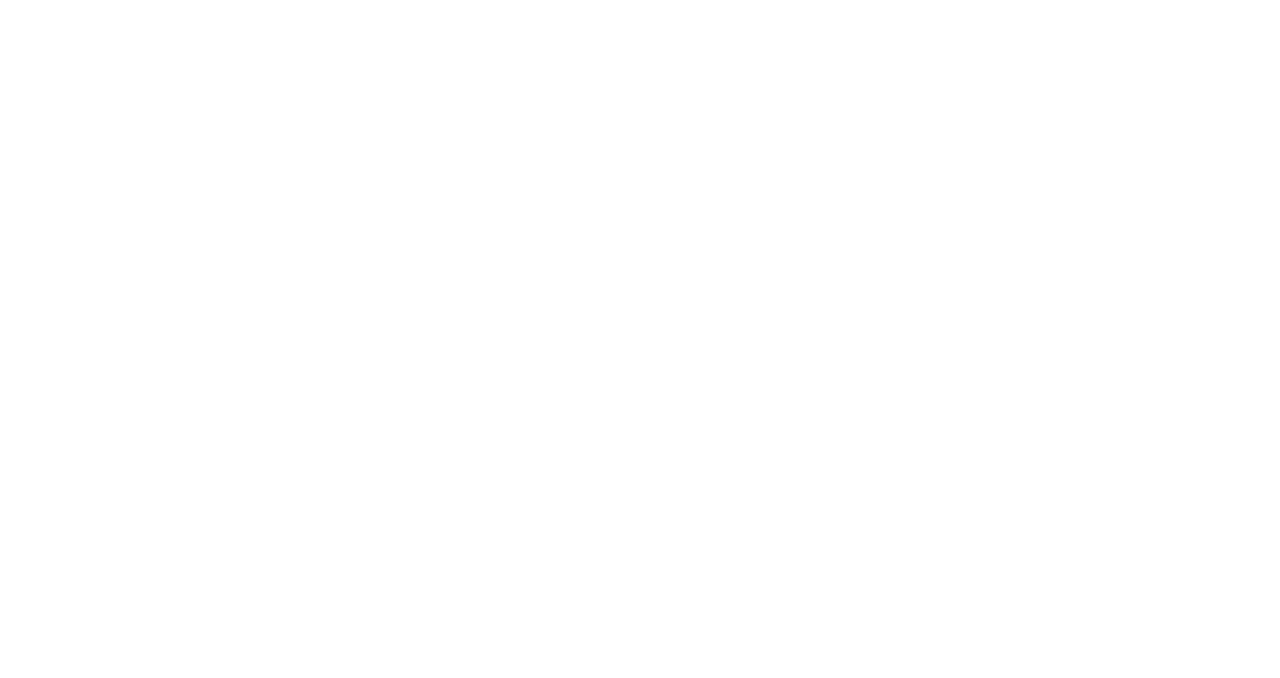
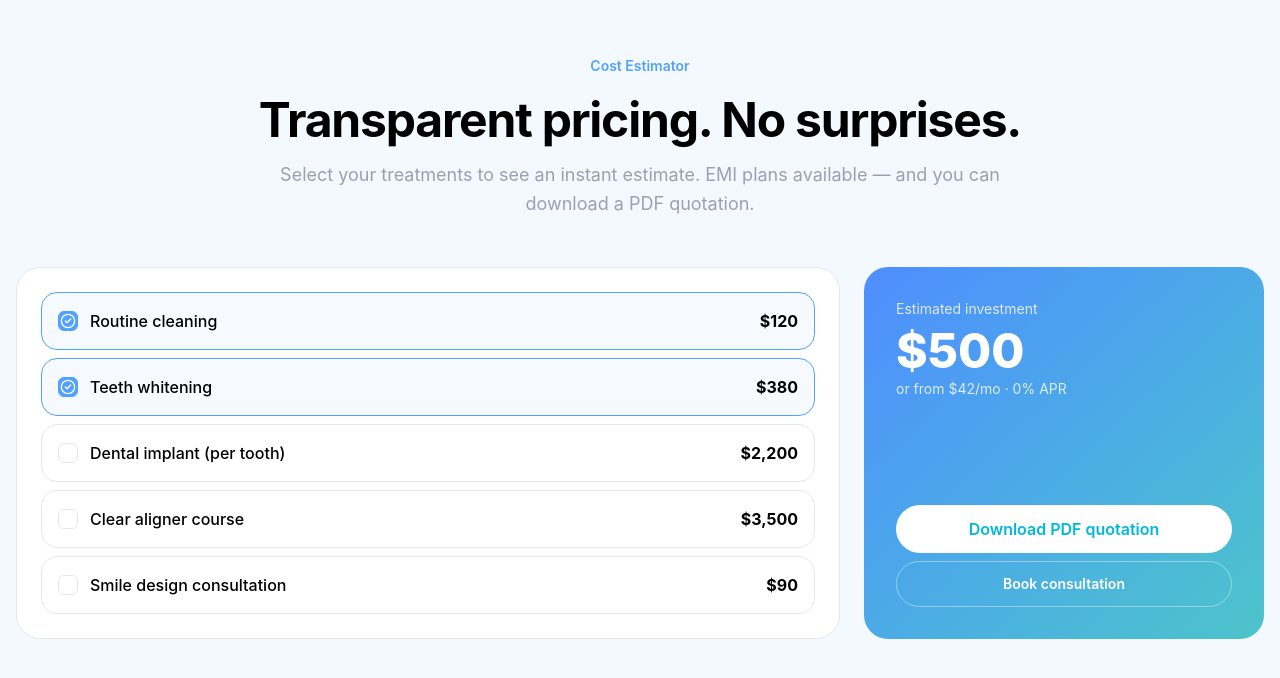
Before and after one commit to kirandeepkaur02/smilecare, a React (Vite) app: page / in a window 1280 px wide. Shown: the part 4256-4934 px from the top of the page. Before the commit the page ends 4212 px from the top, so only its background shows below. Built offline with nearby package versions, Linux system fonts and the light colour scheme.

Commit message:
costestimate

```diff
--- a/src/components/Costestimater.jsx
+++ b/src/components/Costestimater.jsx
@@ -1,9 +1,77 @@
 import React from 'react'
+import { useState } from 'react';
+import {CheckCircle2} from "lucide-react"
+const Costestimater = () => {
 
-const Costestimater = () => {
+  const SectionHeader = ({ eyebrow, title, subtitle }) => {
+    return (
+      <div className="max-w-3xl mx-auto text-center">
+        {eyebrow && (
+          <span className="inline-flex items-center rounded-full  bg-primary/10 px-4 py-1 text-sm font-semibold text-blue-400">
+            {eyebrow}
+          </span>
+        )}
+
+        <h2 className="mt-4 text-4xl md:text-5xl font-bold tracking-tight text-foreground">
+          {title}
+        </h2>
+
+        {subtitle && (
+          <p className="mt-4 text-lg text-gray-400 leading-relaxed">
+            {subtitle}
+          </p>
+        )}
+      </div>
+    );
+  }
+
+  const items = [
+    { name: "Routine cleaning", price: 120 },
+    { name: "Teeth whitening", price: 380 },
+    { name: "Dental implant (per tooth)", price: 2200 },
+    { name: "Clear aligner course", price: 3500 },
+    { name: "Smile design consultation", price: 90 },
+  ];
+  const [picked, setPicked] = useState([0, 1]);
+  const total = items.reduce((s, it, i) => picked.includes(i) ? s + it.price : s, 0);
+
   return (
-    <div>Costestimater</div>
+    <div className='bg-blue-300/10  py-24'>
+      <div className="mx-auto max-w-7xl px-4">
+        <SectionHeader eyebrow="Cost Estimator" title="Transparent pricing. No surprises." subtitle="Select your treatments to see an instant estimate. EMI plans available — and you can download a PDF quotation." />
+        <div className="mt-12 grid lg:grid-cols-3 gap-6">
+          <div className="lg:col-span-2 rounded-3xl bg-white border border-gray-200 p-6">
+            <div className="space-y-2">
+              {items.map((it, i) => {
+                const on = picked.includes(i);
+                return (
+                  <button key={it.name} onClick={() => setPicked(on ? picked.filter(x => x !== i) : [...picked, i])}
+                    className={`w-full flex items-center justify-between rounded-2xl border p-4 transition ${on ? "border-blue-400 bg-blue-400/5" : "border-gray-200 bg-white hover:border-blue-400"}`}>
+                    <span className="flex items-center gap-3">
+                      <span className={`grid h-5 w-5 place-items-center rounded-md border ${on ? "bg-blue-400 border-blue-400 text-white" : "border-gray-200"}`}>
+                        {on && <CheckCircle2 className="h-4 w-4" />}
+                      </span>
+                       <span className="font-medium">{it.name}</span>
+                     </span>
+                      <span className="font-display font-bold">${it.price.toLocaleString()}</span>
+                  </button>
+                )
+              })}
+            </div>
+          </div>
+
+             <div className="rounded-3xl bg-linear-to-br from-[#4F8DFF] to-[#4dc4ca] text-white p-8 flex flex-col">
+            <p className="text-sm opacity-80">Estimated investment</p>
+            <p className="font-display text-5xl font-extrabold mt-2">${total.toLocaleString()}</p>
+            <p className="text-sm opacity-80 mt-1">or from ${Math.round(total / 12).toLocaleString()}/mo · 0% APR</p>
+            <div className="mt-auto space-y-2 pt-8">
+              <button className="w-full rounded-full bg-white text-cyan-500  font-semibold py-3">Download PDF quotation</button>
+              <a href="#book" className="block text-center w-full rounded-full border border-white/40 py-3 text-sm font-semibold">Book consultation</a>
+            </div>
+          </div>
+        </div>
+      </div>
+    </div>
   )
 }
-
 export default Costestimater
--- a/src/components/Index.jsx
+++ b/src/components/Index.jsx
@@ -5,7 +5,7 @@
 import HealthScore from './HealthScore'
 import Service from './Service'
 import TreatmentExplore from './TreatmentExplore'
-
+import Costestimater from './Costestimater'
 
 const index = () => {
   return (
@@ -16,6 +16,7 @@
         <HealthScore />
         <TreatmentExplore />
         <Service />
+        <Costestimater />
     </div>
   )
 }
--- a/src/components/TreatmentExplore.jsx
+++ b/src/components/TreatmentExplore.jsx
@@ -1,6 +1,6 @@
 import { useState } from "react";
 
-function TreatmentExplorer() {
+const TreatmentExplorer = ( ) => {
   const upperTeeth = Array.from({ length: 16 }, (_, i) => i + 1);
   const lowerTeeth = Array.from({ length: 16 }, (_, i) => i + 17);
 
```
